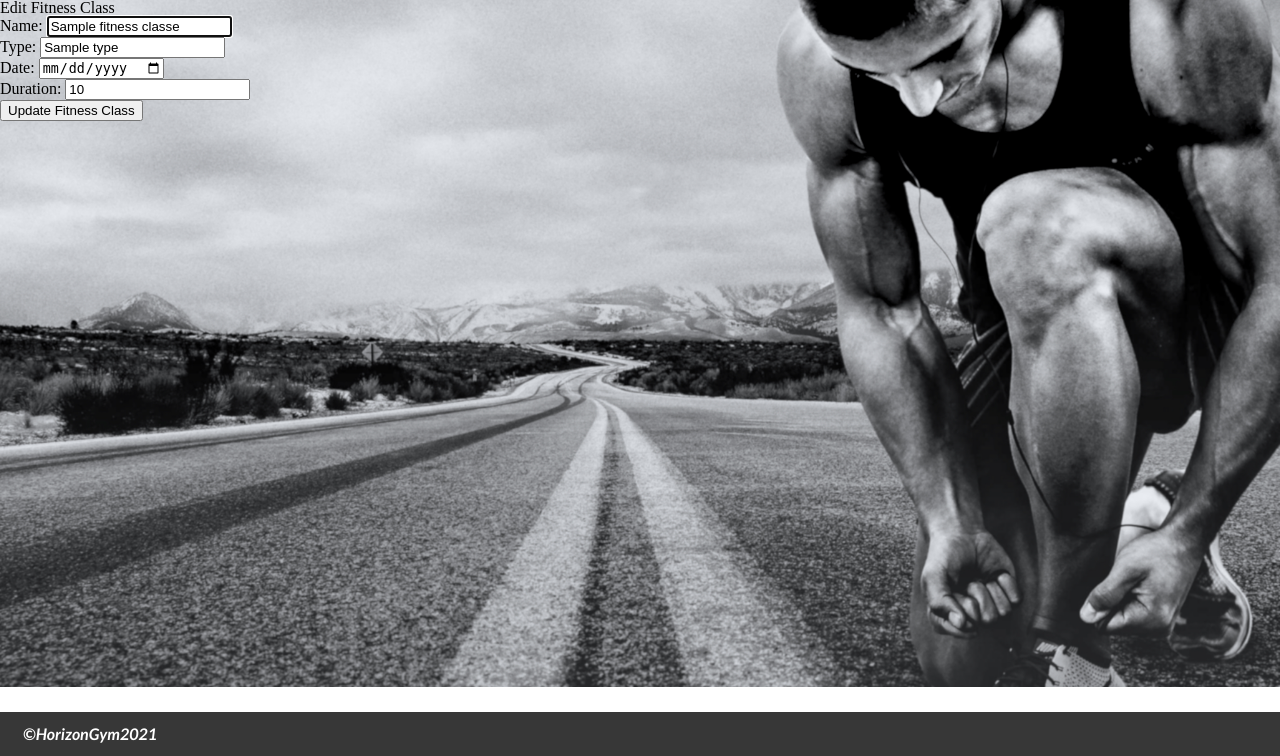
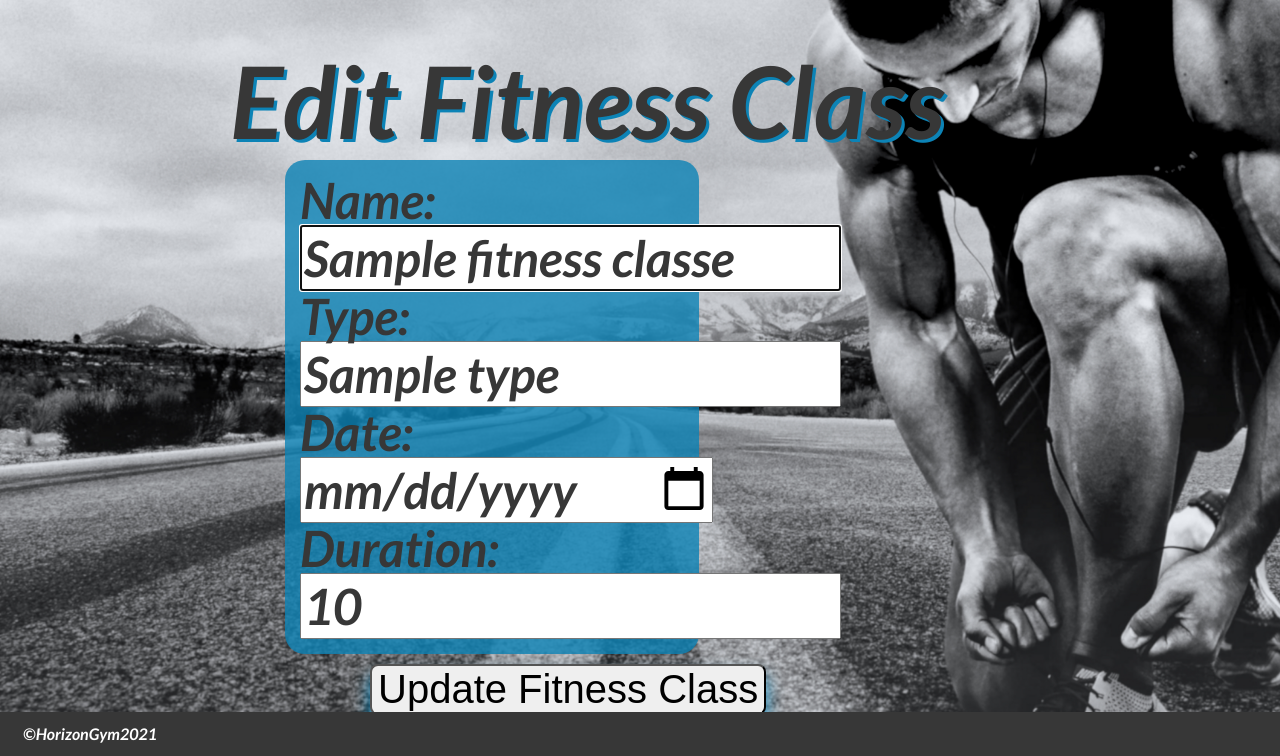
Before and after one commit to RossBrown22/horizon_gym_solo_project, a Flask app: page /classes/1/edit in a window 1280 px wide. Shown: the part 44-800 px from the top of the page. Run offline with Flask 2, Linux system fonts and the light colour scheme; a database or web service that is not in the repository returns one stand-in record (values such as "Sample title"); some libraries are stand-ins or nearby versions.

Commit message:
completed css

```diff
--- a/static/style.css
+++ b/static/style.css
@@ -372,3 +357,157 @@ footer {
     display: flex;
     flex-direction: row;
 }
+
+/* edit member */
+
+.edit-member {
+    color: rgb(55, 55, 55);
+    font-family: 'Lato', sans-serif;
+    font-size: 100px;
+    text-shadow: 3px 3px rgb(12, 131, 182);
+    margin-top: 50px;
+    margin-left: 310px;
+    margin-bottom: 10px;
+}
+
+.edit-member-form {
+    color: rgb(55, 55, 55);
+    font-family: 'Lato', sans-serif;
+    font-size: 50px;
+    display: flex;
+    flex-direction: row;
+    margin-left: 0px;
+}
+
+.edit-member-border {
+    background-color: rgb(12, 131, 182, .8);
+    padding: 15px;
+    border-radius: 20px;
+    width: 30%;
+    margin-left: 285px;
+}
+
+.edit-member-button {
+    font-size: 40px;
+    border-radius: 8px;
+    margin-left: 420px;
+    margin-top: 10px;
+    box-shadow: 0 12px 16px 0 rgb(12, 131, 182);
+}
+
+.edit-member-button:hover {
+    box-shadow: 0 12px 16px 0 green, 0 17px 50px 0 green;
+}
+
+.name-age {
+    color: rgb(55, 55, 55);
+    font-family: 'Lato', sans-serif;
+    font-size: 90px;
+    text-shadow: 3px 3px rgb(12, 131, 182);
+    margin-top: 20px;
+    margin-left: 20px;
+    margin-bottom: 10px;
+}
+
+.attending {
+    color: rgb(55, 55, 55);
+    font-family: 'Lato', sans-serif;
+    font-size: 50px;
+    margin-top: 30px;
+    margin-left: 20px;
+    margin-bottom: 30px;
+    text-shadow: 1px 1px rgb(12, 131, 182);
+}
+
+.show-attending {
+    color: white;
+    -webkit-text-stroke: 1px rgb(55, 55, 55);
+    font-family: 'Lato', sans-serif;
+    font-size: 100px;
+    display: inline-flex;
+    flex-direction: column;
+    flex-grow: 1;
+    margin-left: 100px;
+    margin-top: 10px;
+
+    background-color: rgb(12, 131, 182, .8);
+    padding: 15px;
+    border-radius: 20px;
+}
+
+.type-date {
+    color: rgb(55, 55, 55);
+    font-family: 'Lato', sans-serif;
+    font-size: 90px;
+    text-shadow: 3px 3px rgb(12, 131, 182);
+    margin-top: 20px;
+    margin-left: 20px;
+    margin-bottom: 10px;
+}
+
+.member-attending {
+    color: rgb(55, 55, 55);
+    font-family: 'Lato', sans-serif;
+    font-size: 50px;
+    margin-top: 30px;
+    margin-left: 20px;
+    margin-bottom: 30px;
+    text-shadow: 1px 1px rgb(12, 131, 182);
+}
+
+.show-member-attending {
+    color: white;
+    -webkit-text-stroke: 1px rgb(55, 55, 55);
+    font-family: 'Lato', sans-serif;
+    font-size: 100px;
+    display: inline-flex;
+    flex-direction: column;
+    flex-grow: 1;
+    margin-left: 50px;
+    margin-top: 10px;
+
+    background-color: rgb(12, 131, 182, .8);
+    padding: 15px;
+    border-radius: 20px;
+}
+
+/* edit class */
+
+.edit-class {
+    color: rgb(55, 55, 55);
+    font-family: 'Lato', sans-serif;
+    font-size: 100px;
+    text-shadow: 3px 3px rgb(12, 131, 182);
+    margin-top: 50px;
+    margin-left: 230px;
+    margin-bottom: 10px;
+}
+
+.edit-class-form {
+    color: rgb(55, 55, 55);
+    font-family: 'Lato', sans-serif;
+    font-size: 50px;
+    display: flex;
+    flex-direction: row;
+    margin-left: 0px;
+}
+
+.edit-class-border {
+    background-color: rgb(12, 131, 182, .8);
+    padding: 15px;
+    border-radius: 20px;
+    width: 30%;
+    margin-left: 285px;
+}
+
+.edit-class-button {
+    font-size: 40px;
+    border-radius: 8px;
+    margin-left: 370px;
+    margin-top: 10px;
+    box-shadow: 0 12px 16px 0 rgb(12, 131, 182);
+}
+
+.edit-class-button:hover {
+    box-shadow: 0 12px 16px 0 green, 0 17px 50px 0 green;
+}
--- a/templates/create_members/index.html
+++ b/templates/create_members/index.html
@@ -5,13 +5,13 @@
     <h1 class="create-member">Create New Member</h1>
     <p class="create-member-info">Please fill out each section, to complete the 'New Member' form.</p>
     <div class="create-border">
-    <label class="create-member-form-text" for="first_name"><b>First Name</b></label>
+    <label class="create-member-form" for="first_name"><b>First Name</b></label>
     <input class="create-member-form" type="text" placeholder="Enter First Name" name="first_name" id="first_name" required>
 
-    <label class="create-member-form-text" for="last_name"><b>Last Name</b></label>
+    <label class="create-member-form" for="last_name"><b>Last Name</b></label>
     <input class="create-member-form" type="text" placeholder="Enter Last Name" name="last_name" id="last_name" required>
 
-    <label class="create-member-form-age" for="age"><b>Age</b></label>
+    <label class="create-member-form" for="age"><b>Age</b></label>
     <input class="create-member-form" type="text" placeholder="Enter Age" name="age" id="age" required>
     </div>
 
--- a/templates/fitness_classes/edit.html
+++ b/templates/fitness_classes/edit.html
@@ -1,25 +1,22 @@
 {% extends 'base.html' %}
 {% block content %}
 <form action="/classes/{{ fitness_class.id }}/update" method="post">
-    <h1>Edit Fitness Class</h1>
-    <div>
-      <label for="name">Name:</label>
-      <input type="text" id="name" name="name" value="{{ fitness_class.name }}" placeholder="Name" required autofocus>
+    <h1 class="edit-class">Edit Fitness Class</h1>
+    <div class="edit-class-border">
+      <label class="edit-class-form" for="name">Name:</label>
+      <input class="edit-class-form" type="text" id="name" name="name" value="{{ fitness_class.name }}" placeholder="Name" required autofocus>
+
+      <label class="edit-class-form" for="type">Type:</label>
+      <input class="edit-class-form" type="text" id="type" name="type" value="{{ fitness_class.type }}" placeholder="Type" required autofocus>
+
+      <label class="edit-class-form" for="date">Date:</label>
+      <input class="edit-class-form" type="date" id="date" name="date" value="{{ fitness_class.date }}" placeholder="DD/MM/YYYY" required autofocus>
+
+      <label class="edit-class-form" for="duration">Duration:</label>
+      <input class="edit-class-form" type="text" id="duration" name="duration" value="{{ fitness_class.duration }}" placeholder="Duration" required autofocus>
     </div>
-    <div>
-        <label for="type">Type:</label>
-        <input type="text" id="type" name="type" value="{{ fitness_class.type }}" placeholder="Type" required autofocus>
-      </div>
-      <div>
-        <label for="date">Date:</label>
-        <input type="date" id="date" name="date" value="{{ fitness_class.date }}" placeholder="DD/MM/YYYY" required autofocus>
-      </div>
-      <div>
-        <label for="duration">Duration:</label>
-        <input type="text" id="duration" name="duration" value="{{ fitness_class.duration }}" placeholder="Duration" required autofocus>
-      </div>
 
-    <button type="submit">Update Fitness Class</button>
+    <button class="edit-class-button" type="submit">Update Fitness Class</button>
 
   </form>
 {% endblock content %}
--- a/templates/fitness_classes/show.html
+++ b/templates/fitness_classes/show.html
@@ -1,10 +1,10 @@
 {% extends 'base.html' %}
 
 {% block content %}
-<h1> {{fitness_class.type}}, {{ fitness_class.date }}, {{ fitness_class.duration }}</h1>
+<h1 class="type-date"> {{fitness_class.type}}, {{ fitness_class.date }}, {{ fitness_class.duration }}</h1>
 
-<h3>Members Attending:</h3>
-<ul>
+<h3 class="member-attending">Members Attending:</h3>
+<ul class="show-member-attending">
     {% for member in members %}
     <li>{{member.first_name}} {{ member.last_name }}</li>
     {% endfor %}
--- a/templates/members/show.html
+++ b/templates/members/show.html
@@ -1,10 +1,10 @@
 {% extends 'base.html' %}
 
 {% block content %}
-<h1> {{member.first_name}} {{member.last_name}}, {{ member.age }}</h1>
+<h1 class="name-age"> {{member.first_name}} {{member.last_name}}, {{ member.age }}</h1>
 
-<h3>Attending:</h3>
-<ul>
+<h3 class="attending">Attending:</h3>
+<ul class="show-attending">
     {% for fitness_class in fitness_classes %}
     <li>{{ fitness_class.name }}</li>
     {% endfor %}
```
Also changed, not shown: other parts of static/style.css (+10 -25 lines), templates/create_fitness_classes/index.html (+5 -5 lines), templates/members/edit.html (+12 -13 lines).
